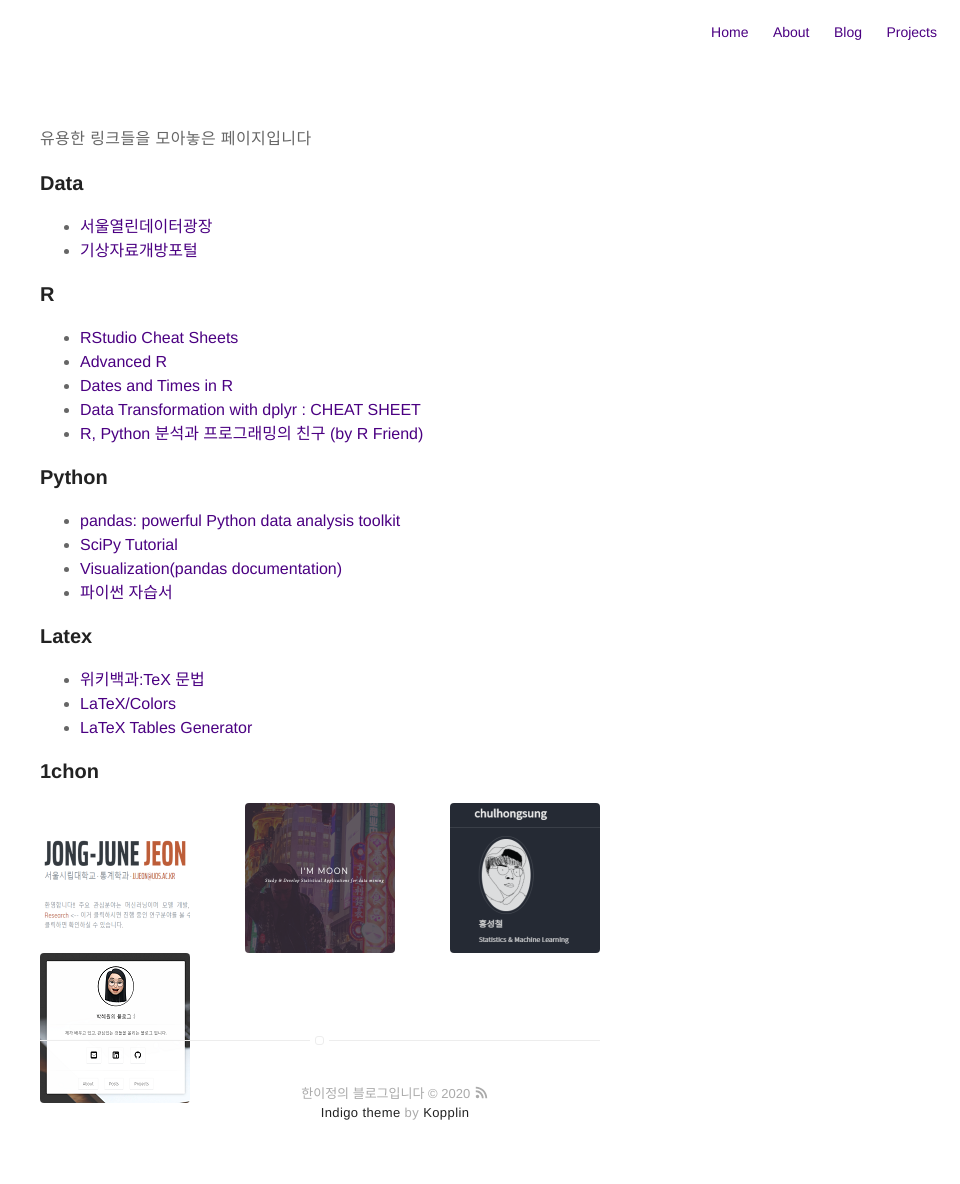
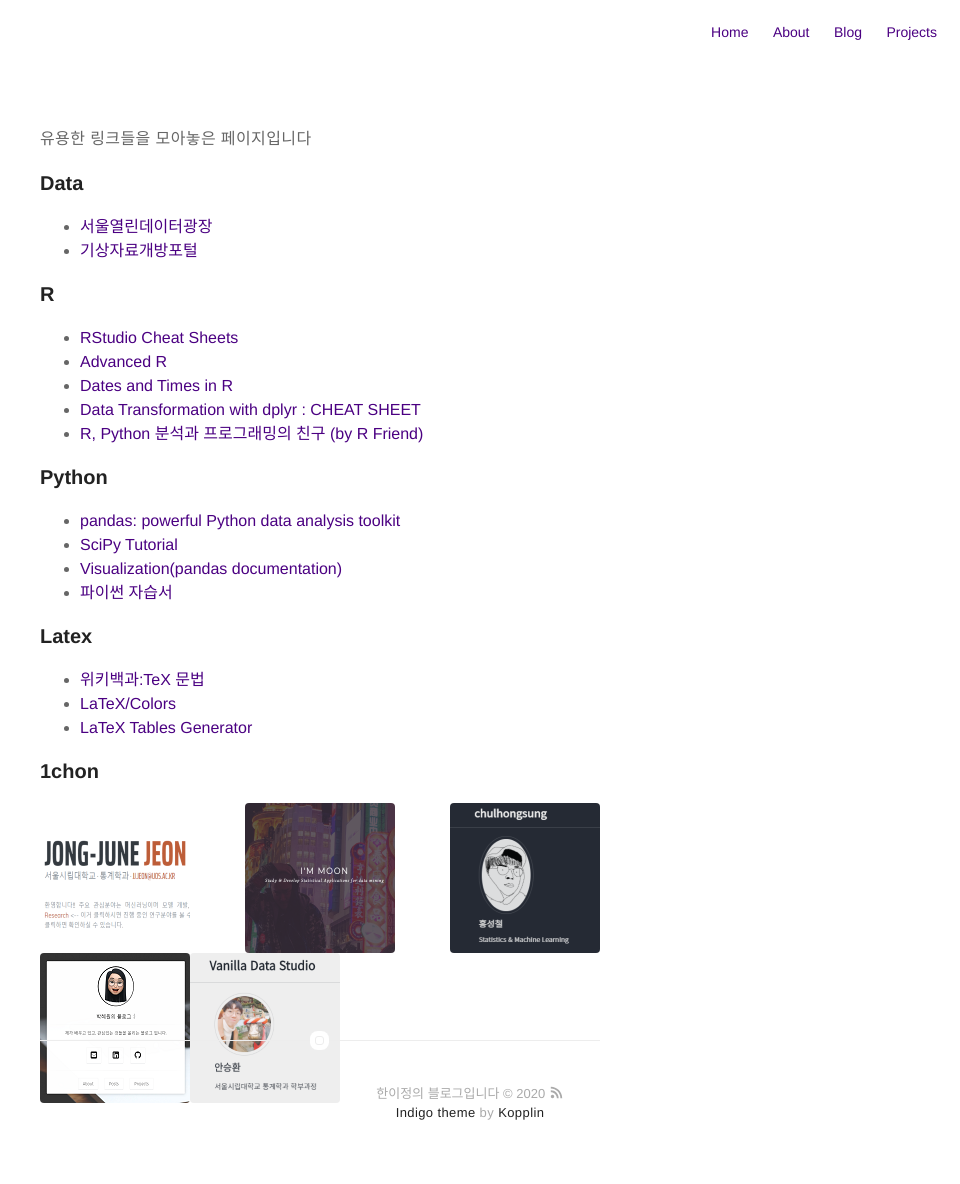
Before and after one commit to 12jeong/12jeong.github.io, a Jekyll site: the page built from links.md, in a window 1280 px wide. Shown: the whole page, without its empty margins (320-1280 px from the left). Built offline with Jekyll 4.4.1, drawn with Linux system fonts in a browser that asks for light colours; some web fonts are replaced.

Commit message:
update my 1chon

```diff
--- a/links.md
+++ b/links.md
@@ -37,9 +37,10 @@
   </ul>
 
 <h3> 1chon </h3>
-  [![HSC alt >](/assets/images/fam_hong.PNG "Sung-Chul Hong")](https://chulhongsung.github.io/)
-  [![JJJ alt <](/assets/images/fam_jeon.PNG "Jong-June Jeon")](http://ranking.uos.ac.kr/)
-  [![MSJ alt ><](/assets/images/fam_moon.PNG "SangJun Moon")](https://monster-moon.github.io/)
-  [![PHW alt <](/assets/images/fam_park.PNG "HyeWon Park")](https://sdtrd011.github.io/)
+  [![HSC alt >](/assets/images/fam_hong.PNG "Hong SungChul ")](https://chulhongsung.github.io/)
+  [![JJJ alt <](/assets/images/fam_jeon.PNG "Jeon JongJune ")](http://ranking.uos.ac.kr/)
+  [![MSJ alt ><](/assets/images/fam_moon.PNG "Moon SangJun")](https://monster-moon.github.io/)
+  [![PHW alt <](/assets/images/fam_park.PNG "Park HyeWon ")](https://sdtrd011.github.io/)
+  [![ASH alt <](/assets/images/fam_an.PNG "An SeungHwan")](https://https://an-seunghwan.github.io/)
 
   &nbsp;
```
Also changed, not shown: assets/images/fam_an.PNG (added).
